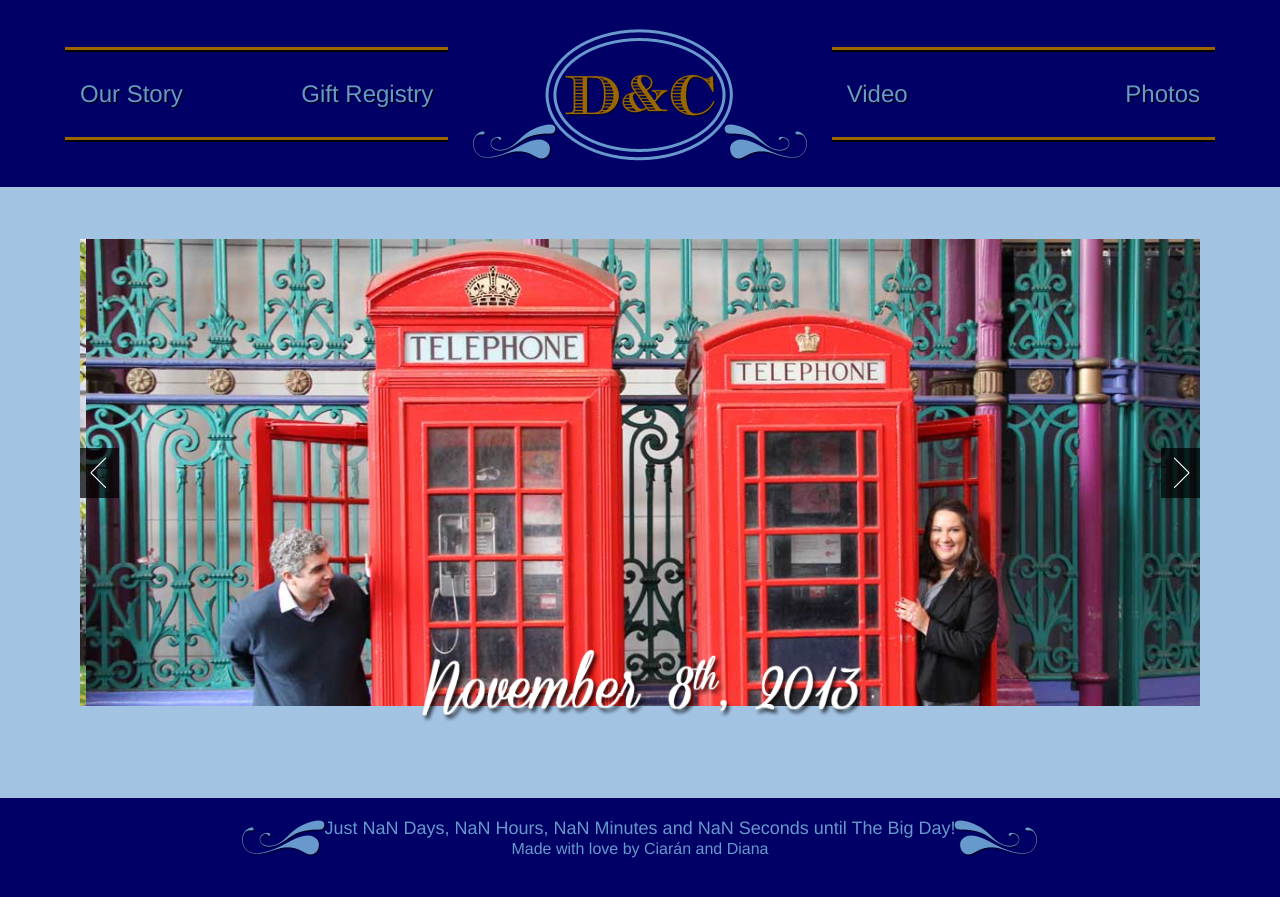
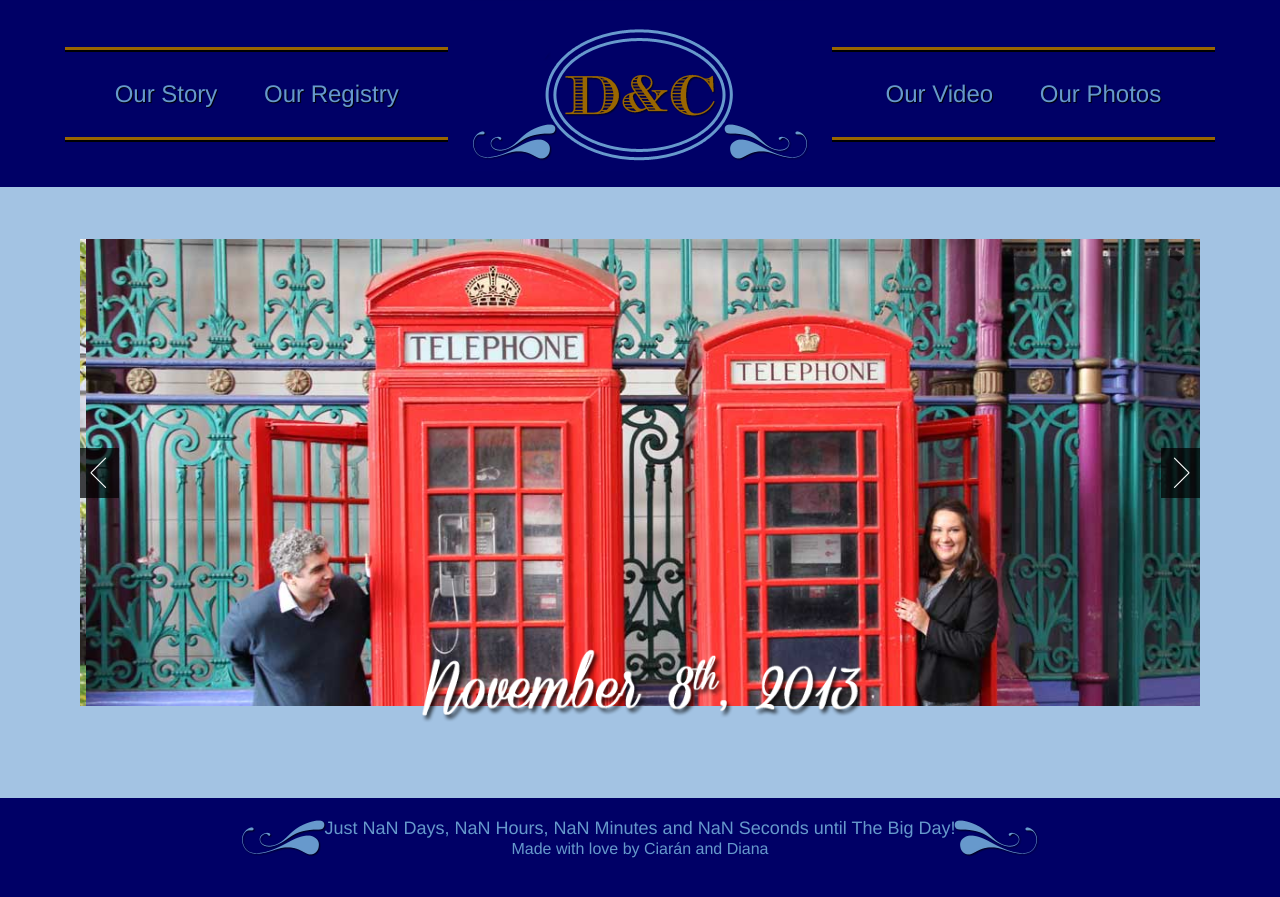
Before and after one commit to CiaranR/diana-and-ciaran, a Jekyll site: the page built from index.html, in a window 1280 px wide. Shown: the top 897 px of the page. Built offline with Jekyll 4.4.1, drawn with Linux system fonts in a browser that asks for light colours; nearby versions of some CDN libraries; comment, search, counter and statistics services are not loaded.

Commit message:
nav update

```diff
--- a/_includes/header.html
+++ b/_includes/header.html
@@ -38,8 +38,8 @@
 			</div>
 			<div class="four columns text-center nav-left">
 				<p>
-					<a href="/Our-Story" class="left">Our&nbsp;Story</a>
-					<a href="/gift-registry" class="right">Gift&nbsp;Registry</a>
+					<a href="/Our-Story">Our&nbsp;Story</a>
+					<a href="/gift-registry" class="middle">Our&nbsp;Registry</a>
 				</p>
 			</div>
 			<div class="four columns nav-center text-center">
@@ -47,8 +47,8 @@
 			</div>
 			<div class="four columns text-center nav-right">
 				<p>
-					<a href="/live" class="left">Video</a>
-					<a href="/photos" class="right">Photos</a>
+					<a href="/live">Our&nbsp;Video</a>
+					<a href="/photos" class="middle">Our&nbsp;Photos</a>
 				</p>
 			</div>
 		</div>
```
